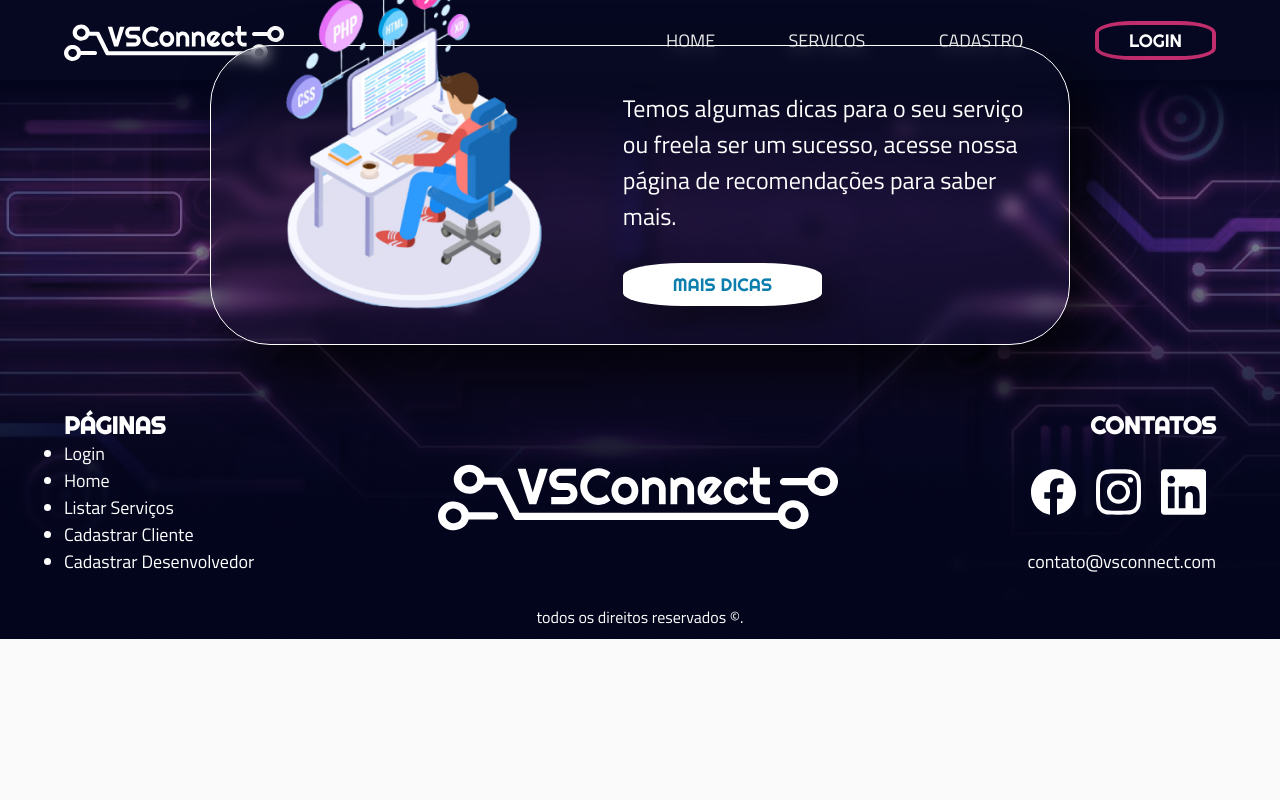
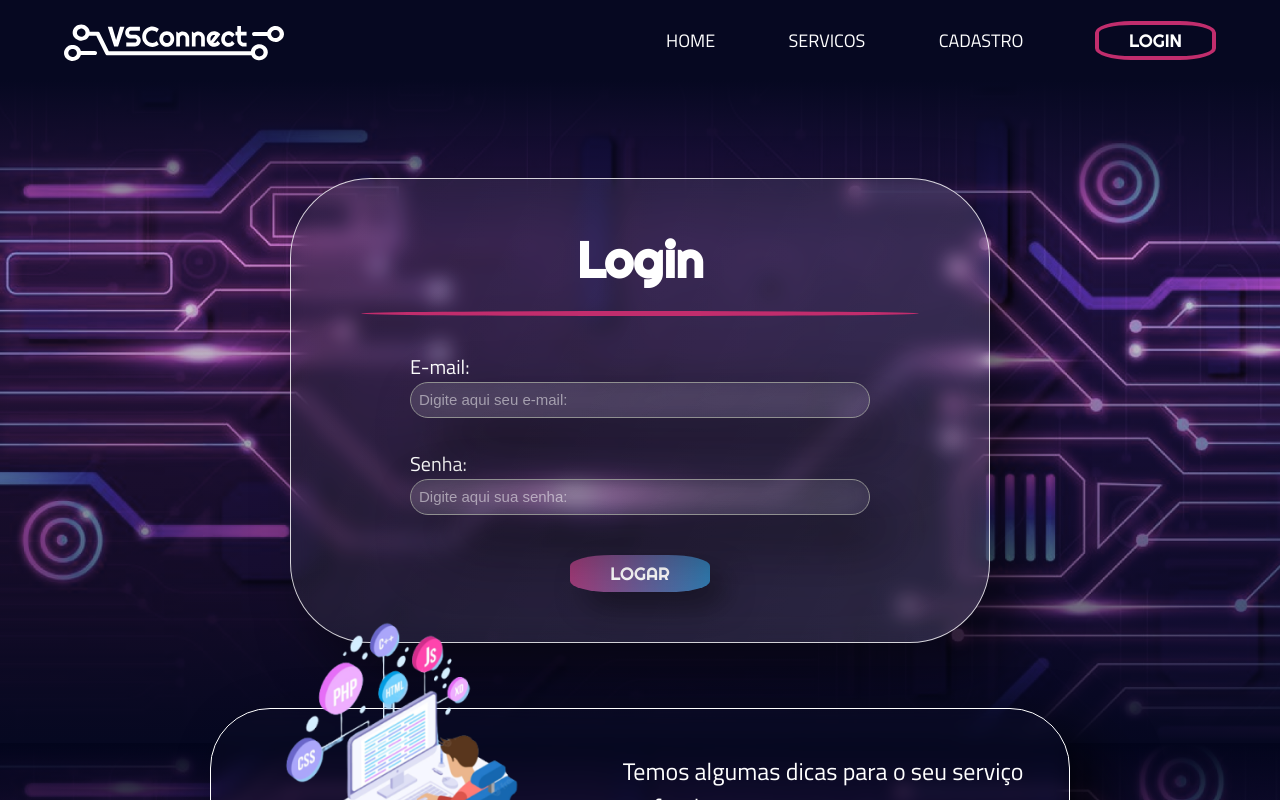
Before and after one commit to Thiago-Nascimento/react_vsconnect, a React (Vite) app: page /login in a window 1280 px wide. Shown: the top 800 px of the page. Built offline with nearby package versions, Linux system fonts and the light colour scheme.

Commit message:
feat: Login criado

```diff
--- a/package.json
+++ b/package.json
@@ -13,7 +13,8 @@
     "axios": "^1.4.0",
     "react": "^18.2.0",
     "react-dom": "^18.2.0",
-    "react-router-dom": "^6.15.0"
+    "react-router-dom": "^6.15.0",
+    "react-secure-storage": "^1.3.0"
   },
   "devDependencies": {
     "@types/react": "^18.2.15",
--- a/src/main.tsx
+++ b/src/main.tsx
@@ -11,6 +11,7 @@
 import Footer from './components/Footer'
 import PerfilUsuario from './pages/PerfilUsuario'
 import CadastroUsuario from './pages/CadastroUsuario'
+import Login from './pages/Login'
 
 ReactDOM.createRoot(document.getElementById('root')!).render(
   <React.StrictMode>
@@ -22,6 +23,7 @@
         <Route path='listaservicos' element={ <ListaServicos /> } />
         <Route path='perfil/:idUsuario' element={ <PerfilUsuario /> } />
         <Route path='cadastrousuario' element={ <CadastroUsuario /> } />
+        <Route path='login' element={ <Login /> } />
 
       </Routes>
       <Footer />
--- /dev/null
+++ b/src/pages/Login/index.tsx
@@ -0,0 +1,70 @@
+import api from "../../utils/api"
+import secureLocalStorage from "react-secure-storage";
+
+import { useState } from "react";
+import { useNavigate } from "react-router-dom"
+
+import "./style.css";
+
+function Login() {
+    const navigate = useNavigate()
+
+    const [ email, setEmail ] = useState<string>("")
+    const [ senha, setSenha ] = useState<string>("")
+
+    function fazerLogin(event: any) {
+        event.preventDefault()
+
+        const usuario: object = {
+            email: email,
+            password: senha
+        }
+
+        api.post("login", usuario).then( (response) => {
+            console.log(response)
+
+            secureLocalStorage.setItem("user", response.data)
+
+            navigate("/perfil/" + response.data.user.id)
+
+
+        })
+    }
+
+    return (
+        <main id="main_login">
+            <div className="container container_login">
+                <div className="login_conteudo">
+                    <h1>Login</h1>
+                    <hr />
+                    <form onSubmit={ fazerLogin } className="login_formulario" method="POST">
+                        <div className="login_box_input">
+                            <label htmlFor="email">E-mail:</label>
+                            <input
+                                type="email"
+                                id="email"
+                                onChange={ (event) => setEmail(event.target.value) }
+                                placeholder="Digite aqui seu e-mail:"
+                                required
+                            />
+                        </div>
+                        <div className="login_box_input">
+                            <label htmlFor="senha">Senha:</label>
+                            <input
+                                type="password"
+                                id="senha"
+                                onChange={ (event) => setSenha(event.target.value) }
+                                placeholder="Digite aqui sua senha:"
+                                required
+                            />
+                        </div>
+                        <button className="login_botao" type="submit">Logar</button>
+                    </form>
+                </div>
+            </div>
+        </main>
+
+    );
+}
+
+export default Login;
--- /dev/null
+++ b/src/pages/Login/style.css
@@ -0,0 +1,115 @@
+/* MAIN */
+#main_login {
+    background-image:
+        linear-gradient(180deg, #060821 0%, #06082120 25%, #0608218f 80%, #060821 100%),
+        url("../../assets/img/background_login.png");
+    min-height: calc(100vh - 339px);
+    background-size: cover;
+    background-repeat: no-repeat;
+    padding: 50px 0 100px 0;
+
+}
+
+.container_login {
+    display: flex;
+    justify-content: center;
+    align-items: center;
+}
+
+.login_conteudo {
+    background: linear-gradient(114.61deg, #ffffff0d 1.08%, #ffffff1e 99.26%);
+    box-shadow: 30px 30px 60px #00000080;
+    border: 1px solid #ffffffcc;
+    backdrop-filter: blur(10px);
+    border-radius: 80px;
+    width: 100%;
+    max-width: 700px;
+    display: flex;
+    flex-direction: column;
+    align-items: center;
+    padding: 50px 0;
+    color: var(--branco);
+    margin-top: 6vh;
+}
+
+#main_login h1 {
+    font-family: var(--font1);
+    font-size: 50px;
+    text-align: center;
+}
+
+
+#main_login hr {
+    margin: 20px 0;
+    width: 80%;
+    height: 5px;
+    background-color: var(--rosa);
+    border: none;
+    border-radius: 50%;
+}
+
+.login_formulario {
+    width: 95%;
+    max-width: 460px;
+    display: flex;
+    flex-direction: column;
+    font-family: var(--font2);
+}
+
+.login_box_input {
+    display: flex;
+    flex-direction: column;
+    width: 100%;
+    margin: 15px 0;
+}
+
+#main_login label {
+    font-size: 20px;
+}
+
+.login_box_input>input {
+    width: 100%;
+    padding: 8px;
+    border-radius: 20px;
+    border: 1px solid #909090;
+    background: linear-gradient(136deg, #ffffff1a 0%, #ffffff0b 100%);
+    box-shadow: 30px 30px 60px 0px #00000080;
+    backdrop-filter: blur(15px);
+    color: var(--branco);
+    font-size: 16px;
+}
+
+.login_box_input>input:focus-visible {
+    outline: 2px solid var(--rosa);
+}
+
+/* Cor de fundo do autocomplete */
+input:-webkit-autofill {
+    -webkit-box-shadow: 0 0 0 30px #524569 inset;
+}
+
+/* Cor do texto do autocomplete */
+input:-webkit-autofill {
+    -webkit-text-fill-color: var(--branco);
+}
+
+.login_box_input>input::placeholder {
+    color: #ffffff80;
+    font-size: 15px;
+}
+
+.login_botao {
+    align-self: center;
+    font-family: var(--font1);
+    color: var(--branco);
+    text-transform: uppercase;
+    font-size: 18px;
+    text-decoration: none;
+    border-radius: 30%;
+    box-shadow: 15px 15px 30px #00000066;
+    padding: 7px 40px;
+    background: linear-gradient(0deg, #00000040, rgba(0, 0, 0, 0.25)), linear-gradient(92.23deg, #FF398F -25.96%, #17BBFF 126.83%);
+    border: none;
+    margin-top: 25px;
+    cursor: pointer;
+}
```
Also changed, not shown: 1 other file (tests, documents, lock files or other folders).
